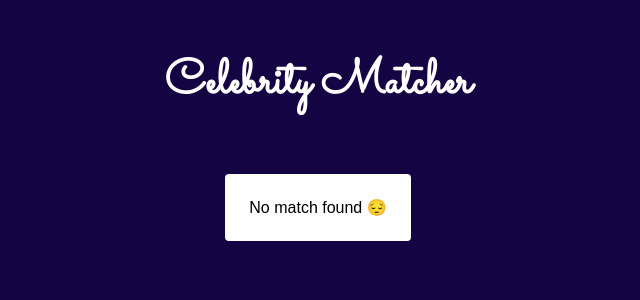
After one commit to OssamaSijbesma/infosupport-ai-celeb-demo, a Flask app: template src/templates/result.html in a window 1280 px wide. The commit adds this page. Shown: the top 300 px of the page, without its empty margins (322-962 px from the left). Run offline with Flask 2, Linux system fonts and the light colour scheme; the template is opened without the code that fills it, so the values that code supplies are empty; some web fonts are replaced.

Commit message:
Updated all the stuff

```diff
--- a/src/app.py
+++ b/src/app.py
@@ -25,24 +25,13 @@ def video_feed():
 
 @app.route('/predict')
 def predict():
-    g.show_results = True
     data = []
     try:
         frame = video_stream.get_raw_frame()
-        frame_with_bbox = video_stream.get_frame()
-        img_with_bbox = base64.b64encode(frame_with_bbox)
-        # data.append(
-        #     {
-        #         'name': "It's you!",
-        #         'ref_pic': True,
-        #         'conf': 100,
-        #         'img_src': img_with_bbox.decode('utf-8')
-        #     }
-        # )
         img = np.asarray(bytearray(frame), dtype='uint8')
         img = cv2.imdecode(img, cv2.IMREAD_COLOR)
         predictions = predict_from_img(frame)[0]
-        predictions = predictions[0:1]
+        predictions = predictions[0:3]
 
         for pred in predictions:
             name, conf = pred
@@ -56,11 +45,11 @@ def predict():
                     'img_src': img_url
                 }
             )
-    except Exception:
+    except Exception as e:
         g.exception = True
-        g.show_results = False
+        g.message = e
 
-    return render_template('index.html', data=data)
+    return render_template('result.html', data=data)
 
 
 def gen(camera):
--- a/src/google_images.py
+++ b/src/google_images.py
@@ -2,8 +2,9 @@ from google_images_download import google_images_download
 
 
 def get_celebrity_image_url(name):
+    name = name.encode(encoding='ascii', errors='ignore')
     response = google_images_download.googleimagesdownload()
-    arguments = {'keywords': f"{name}", 'limit': 5,
+    arguments = {'keywords': f"{name}", 'limit': 3,
                  'print_urls': True, 'no_download': True}
     paths = response.download(arguments)
 
--- a/src/predict.py
+++ b/src/predict.py
@@ -50,7 +50,7 @@ def preprocess_face(face):
 
 
 def predict(face_pp, model=None):
-    model = VGGFace(model='resnet50') if model is None else model
+    model = VGGFace(model='senet50') if model is None else model
     return model.predict(face_pp)
 
 
--- a/src/static/styles/styles.css
+++ b/src/static/styles/styles.css
@@ -31,17 +31,19 @@ h2 {
 	text-align: center;
 	font-size: 36px;
 	margin: 0;
+	margin-top: 12px;
+	margin-bottom: 12px;
 }
 
 button {
 	background-color: #ffffff;
 	font-family: 'Sacramento', cursive;
 	font-size: 28px;
-	padding: 6px;
-	margin: 24px;
+	padding: 12px;
 	border: 2px solid #000;
 	border-radius: 4px;
-	width: 84%;
+	width: 100%;
+	margin-top: 24px;
 }
 
 button:hover {
@@ -52,6 +54,7 @@ p {
 	font-family: 'Shippori Antique', sans-serif;
 	text-align: center;
 	margin: 8px;
+	margin-bottom: 24px;
 }
 
 a {
@@ -61,35 +64,47 @@ a {
 
 .logo {
 	width: 240px;
-	margin: 24px;
+	padding: 24px;
+	background-color: #fff;
+	border-radius: 4px;
+}
+
+.result-wrapper {
+	display: flex;
+	align-items: initial;
+	justify-content: center;
+	flex-direction: row;
+	gap: 24px;
 }
 
 .celeb {
-	width: 300px;
-	height: 250px;
+	width: 350px;
+	height: 300px;
 	/* object-fit: scale-down; */
 	object-fit: cover;
 	object-position: top;
+	border-radius: 4px 4px 0 0;
+}
+
+.result {
+	border-radius: 4px;
+	background-color: white;
 }
 
 .wrapper {
-	width: 640px; height: 480px;
+	width: 640px;
+	height: 480px;
 	display: flex;
-	align-items: initial;
+	align-items: flex-start;
 	justify-content: center;
 	flex-direction: row;
 	gap: 62px;
 }
 
-.info {
-	background-color: #f9f9ff;
-	border-radius: 2px;
-	display: flex;
-	align-items: center;
-	flex-direction: column;
-	justify-content: space-between;
-	max-width: 300px;
-	width: 300px;
+.message {
+	background-color: #fff;
+	border-radius: 4px;
+	padding: 24px;
 }
 
 .frame {
@@ -99,12 +114,17 @@ a {
 .frame-wrapper {
 	display: flexbox;
 	width: 640px;
+	min-width: 640px;
 	height: 480px;
+	background-color: #fff;
 	border: 0.2rem solid #fff;
-	border-radius: 2px;
+	border-radius: 4px;
 	animation: pulsate 1.5s infinite alternate;
 	box-shadow: 0 0 0.2rem #fff, 0 0 0.2rem #fff, 0 0 2rem #3e13fe,
 		0 0 0.8rem #3e13fe, 0 0 2.8rem #3e13fe, inset 0 0 1.3rem #3e13fe;
+}
+.frame-wrapper img {
+	border-radius: 4px;
 }
 
 @keyframes pulsate {
--- /dev/null
+++ b/src/templates/result.html
@@ -0,0 +1,30 @@
+<!DOCTYPE html>
+<html lang="en">
+
+<head>
+  <title>Celebrity Matcher</title>
+  <link rel="stylesheet" type="text/css" href="{{ url_for('static', filename='styles/styles.css') }}">
+</head>
+
+<body>
+  <section>
+    <h1><a href="/">Celebrity Matcher</a></h1>
+    <div class="result-wrapper">
+      {% if g.exception %}
+        <p class="message">Unfortunately something broke, could you try again? <span role="img" aria-label="sad">😔</span><br>{{g.message}}</p>
+      {% elif data %}
+        {% for item in data %}
+          <div class="result">
+            <img src="{{item.img_src}}" class="celeb" alt="celebrity" />
+            <h2 id="celebrity">{{item.name}}</h2>
+            <p>Look alike factor: <span id="confidence">{{item.conf}}%</span></p>
+          </div>
+        {% endfor %}
+      {% else %}
+        <p class="message">No match found <span role="img" aria-label="sad">😔</span></p>
+      {% endif %}
+    </div>
+  </section>
+</body>
+
+</html>
```
Also changed, not shown: src/templates/index.html (+7 -17 lines).
